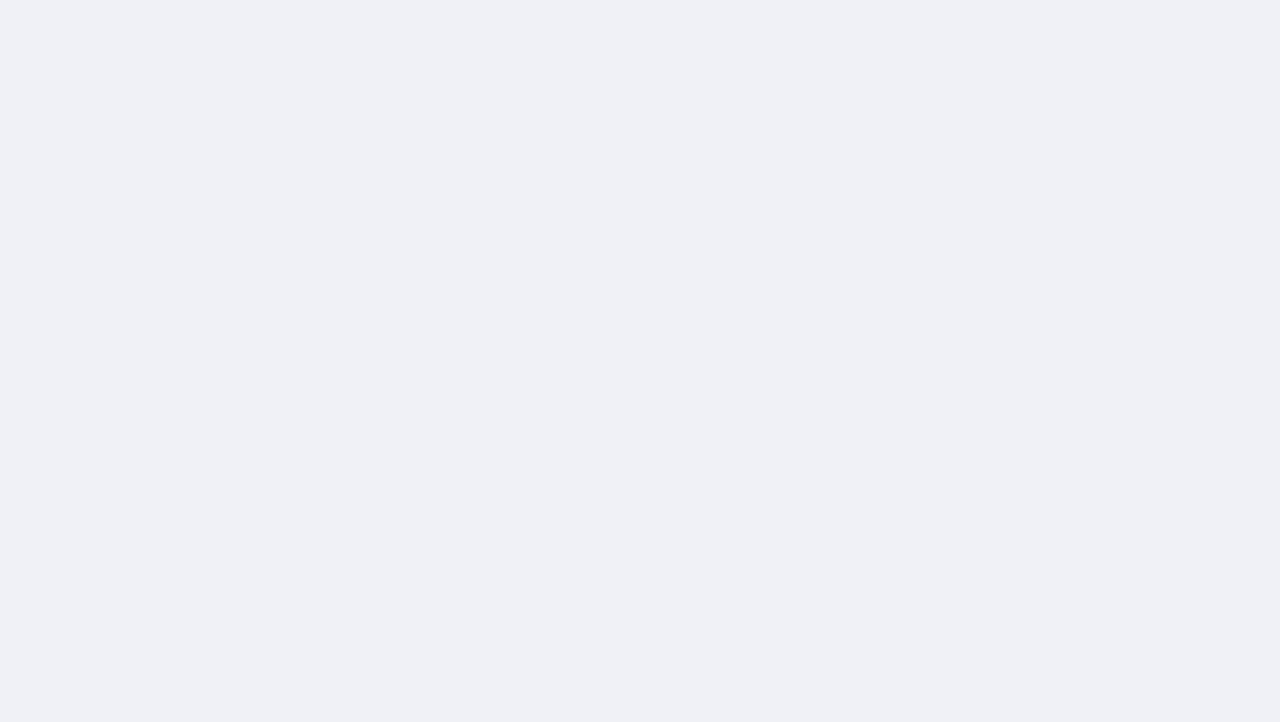
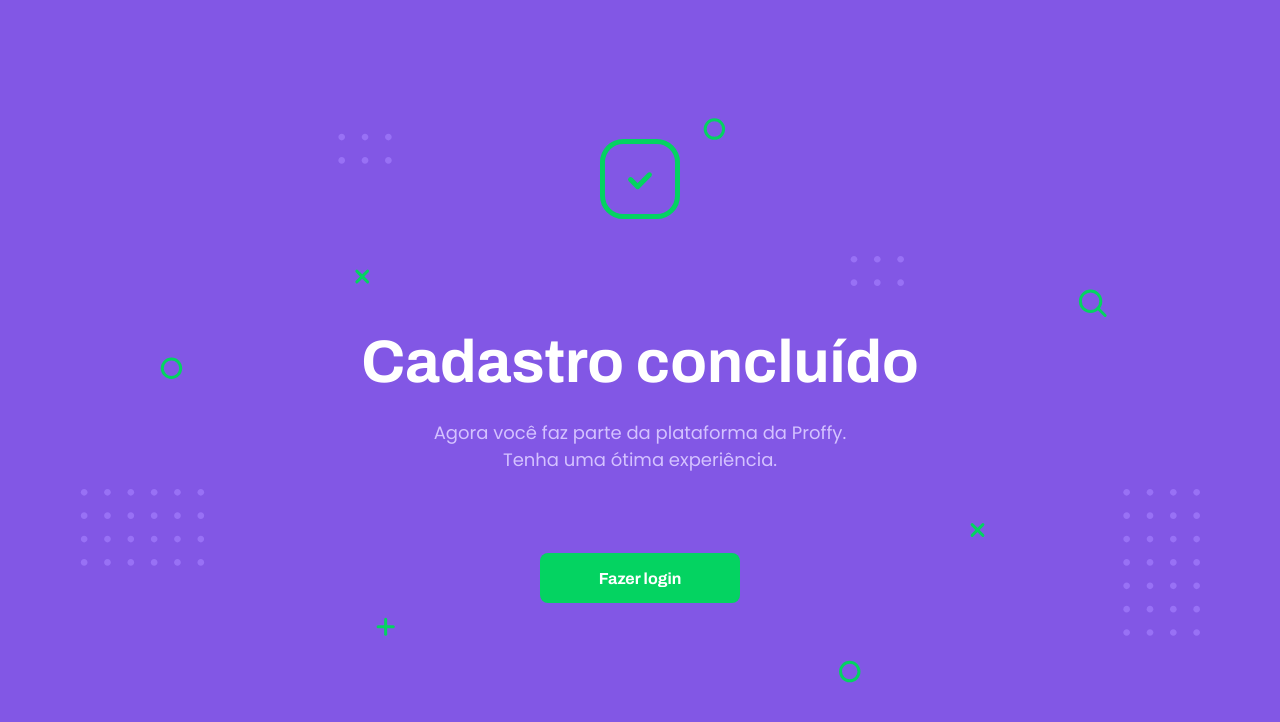
Before and after one commit to gustavofbc/nlw2, a React (Create React App) app in the folder web/: page /registered in a window 1280 px wide. Shown: the top 722 px of the page. Built offline with nearby package versions, Linux system fonts and the light colour scheme.

Commit message:
criaçao da tela de conclusao de cadastro

```diff
--- a/web/src/pages/Principal/styles.css
+++ b/web/src/pages/Principal/styles.css
@@ -38,12 +38,12 @@
     width: 50%;
 }
 
-h2 {
+/* h2 {
     margin-top: 12rem;
     font: 700 2.8rem poppins;
     color: #32264D;
     margin-bottom: 2rem;
-}
+} */
 
 /* botões da tela de login */
 .input-block input {
--- /dev/null
+++ b/web/src/pages/Registered/index.tsx
@@ -0,0 +1,39 @@
+import React from 'react';
+
+import background from '../../assets/images/success-background.svg';
+import  successIcon from '../../assets/images/icons/success-check-icon.svg';
+
+import './styles.css';
+
+function Registered() {
+    return (
+        <div id="page-registered-principal" className="page-registered-principal">
+            <div className="page-registered-principal-content">
+                <main>
+                    <div className="success">
+                        <img className="success-icon"
+                            src={successIcon} alt="icon success"
+                        />
+                    </div>
+
+                    <img className="background"
+                        src={background} alt="background"
+                    />
+
+                    <h1>Cadastro concluído</h1>
+
+                    <span>
+                        Agora você faz parte da plataforma da Proffy.
+                        Tenha uma ótima experiência.
+                    </span>
+
+                    <button type="button">
+                        Fazer login
+                    </button>
+                 </main>
+            </div>
+        </div>
+    );
+}
+
+export default Registered;
--- /dev/null
+++ b/web/src/pages/Registered/styles.css
@@ -0,0 +1,68 @@
+#page-registered-principal{
+    width: 100vw;
+    height: 100vh;
+
+    background: var(--color-primary);
+}
+
+#page-registered-principal img {
+    position: absolute;
+}
+.success{
+    display: flex;
+    align-items: center;
+    justify-content: center;
+    margin-top: 3.2rem;
+    margin-bottom: 10rem;
+}
+
+
+.success-icon{
+    width: 100px;
+    margin-bottom: 100px;
+}
+
+.page-registered-principal-content{
+    height: 100%;
+    display: flex;
+    justify-content: center;
+}
+
+.page-registered-principal-content main {
+    width: 100%;
+    display: flex;
+    flex-direction: column;
+    align-items: center;
+    justify-content: center;
+    max-width: 74rem;
+}
+
+.page-registered-principal-content h1{
+    font: 700 6rem Archivo;
+    color: var(--color-title-in-primary);
+}
+
+.page-registered-principal-content span{
+    max-width: 450px;
+    margin-top: 2.4rem;
+    text-align: center;
+    font: 1.8rem Poppins;
+    color: var(--color-text-in-primary);
+}
+
+.page-registered-principal-content button {
+    width: 200px;
+    height: 5rem;
+    background: var(--color-secundary);
+    color: var(--color-button-text);
+    border: 0;
+    border-radius: 0.8rem;
+    cursor: pointer;
+    font: 700 1.6rem Archivo;
+    display: flex;
+    align-items: center;
+    justify-content: center;
+    text-decoration: none;
+    transition: background-color 0.2s;
+    margin-top: 8rem;
+}
--- a/web/src/routes.tsx
+++ b/web/src/routes.tsx
@@ -4,6 +4,7 @@ import Landing from './pages/Landing';
 import TeacherList from './pages/TeacherList';
 import TeacherForm from './pages/TeatherForm';
 import Principal from './pages/Principal';
+import Registered from './pages/Registered';
 
 function Routes() {
     return (
@@ -12,6 +13,7 @@ function Routes() {
             <Route path="/home" exact component={Landing} />
             <Route path="/study" component={TeacherList} />
             <Route path="/give-classes" component={TeacherForm} />
+            <Route path="/registered" component={Registered} />
         </BrowserRouter>
     )
 }
```
